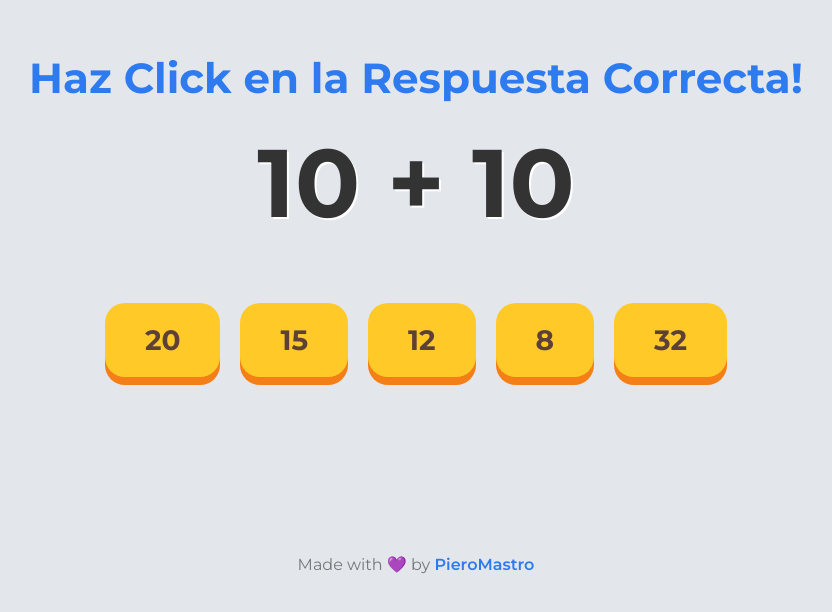
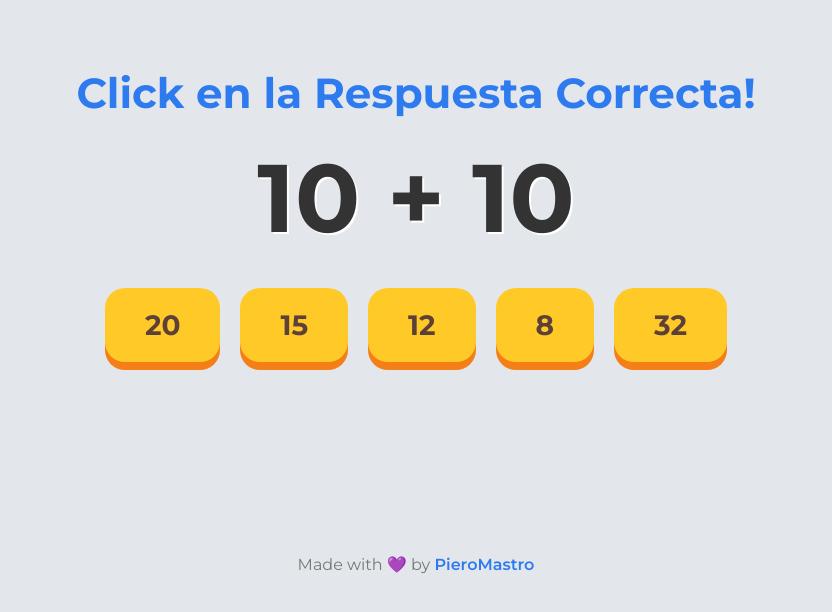
Before and after one commit to PieroMastro/algorithmics, a plain HTML site: page frontend/quiz-app/index.html in a window 1280 px wide. Shown: the part 186-798 px from the top of the page, without its empty margins (224-1056 px from the left). Drawn offline with nearby package versions, Linux system fonts and the light colour scheme.

Commit message:
Update quiz instructions and footer link

```diff
--- a/frontend/quiz-app/index.html
+++ b/frontend/quiz-app/index.html
@@ -11,16 +11,14 @@
 <body>
     <header>
         <div class="container">
-            <h3 id="result-display" class="result">Haz Click en la Respuesta Correcta!</h3>
+            <h3 id="result-display" class="result">Click en la Respuesta Correcta!</h3>
+            <!-- <button id="start-button">Iniciar Juego</button> -->
         </div>
     </header>
 
     <main id="game-container">
-        <!-- <div class="start-button">
-            Iniciar!
-        </div> -->
-        <div class="main-container">
-            <div class="question">10 + 10</div>
+        <div class="container">
+            <div id="question-text" class="question">10 + 10</div>
             <div class="options-container">
                 <div class="answer-button">20</div>
                 <div class="answer-button">15</div>
@@ -32,11 +30,11 @@
     </main>
 
     <footer>
-        Made with 💜 by <a href="" target="_blank">PieroMastro</a>
+        Made with 💜 by <a href="https://github.com/PieroMastro" target="_blank">PieroMastro</a>
     </footer>
 
     <script src="https://cdnjs.cloudflare.com/ajax/libs/animejs/3.2.1/anime.min.js"></script>
-    <script src="app.js"></script>
+    <script src="app1.js"></script>
 </body>
 
 </html>
```
